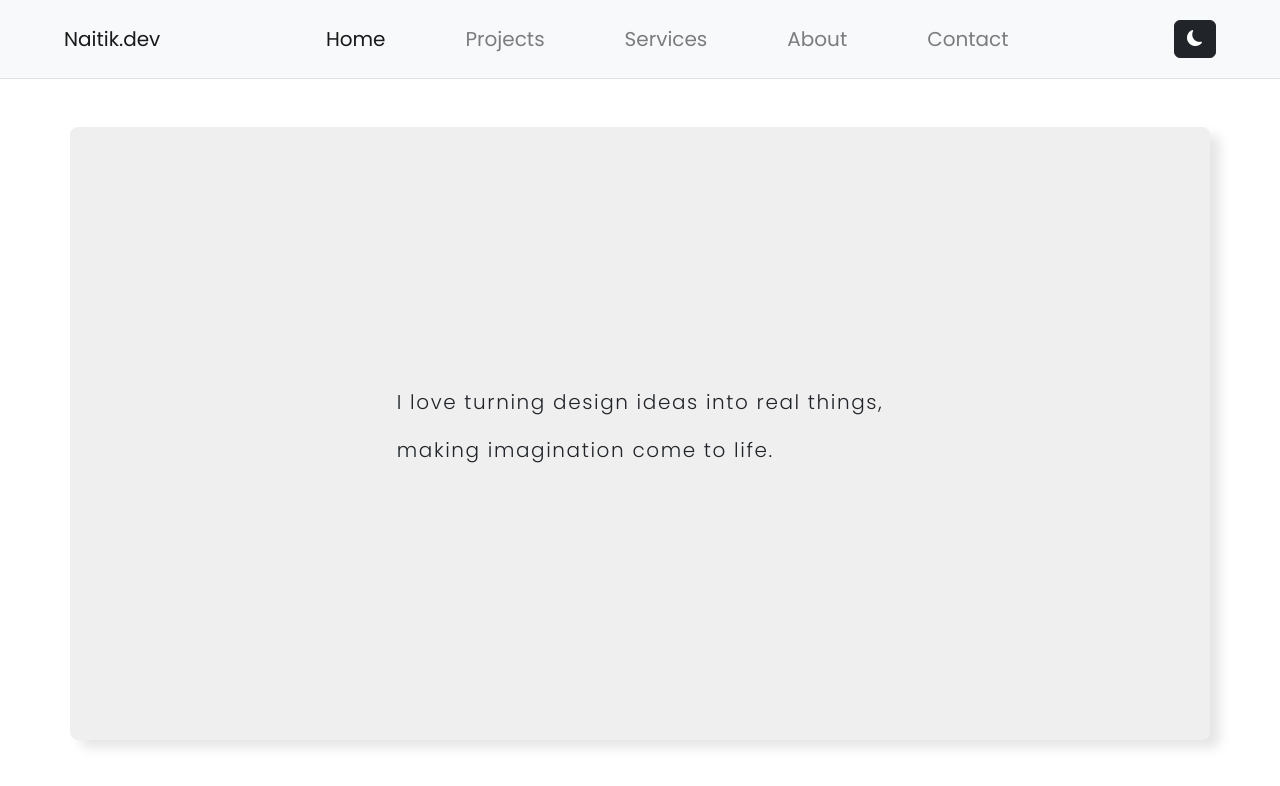
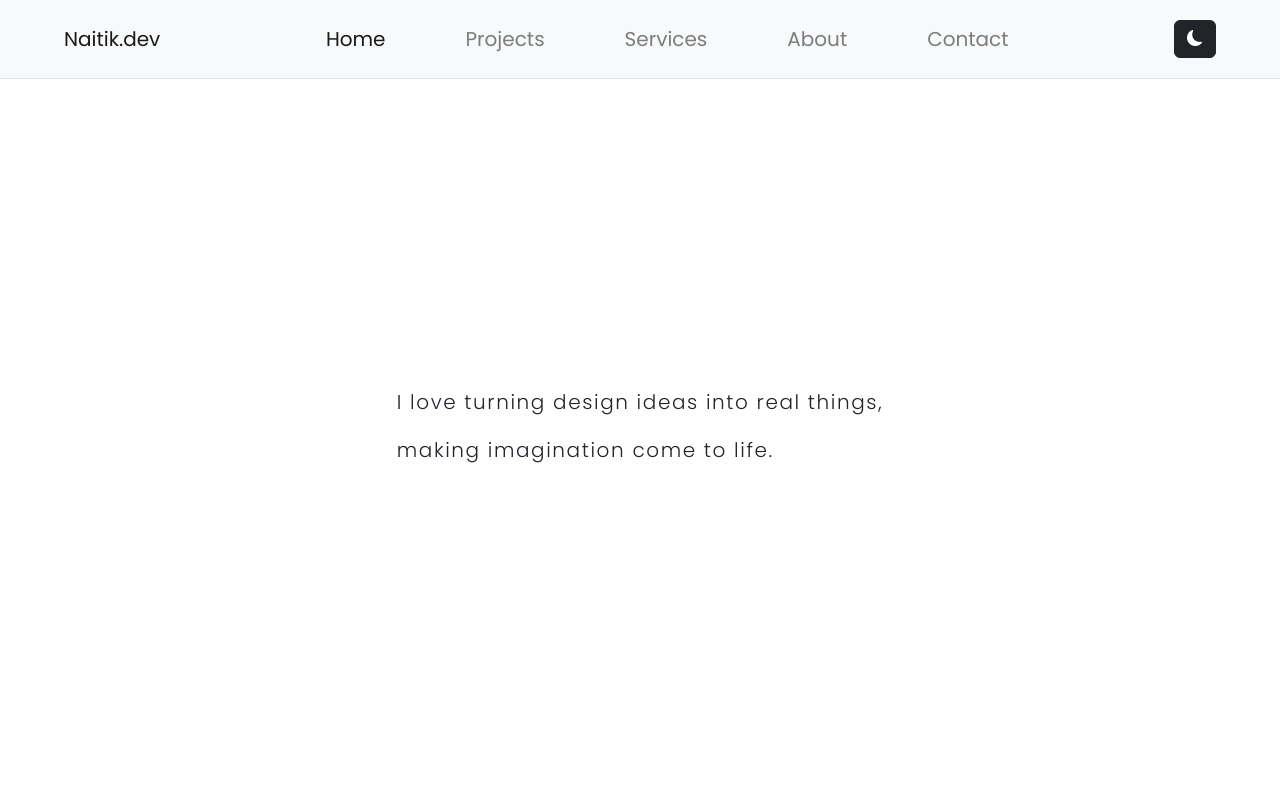
Before and after one commit to nikk-creador/React-app, a React (Create React App) app: page / in a window 1280 px wide. Shown: the top 786 px of the page. Built offline with nearby package versions, Linux system fonts and the light colour scheme.

Commit message:
Update App.css

```diff
--- a/src/App.css
+++ b/src/App.css
@@ -4,18 +4,16 @@
   font-family: "Poppins", sans-serif;
 }
 
+
+.custom-container {
+  border-radius: 8px;
+}
 .container {
   display: flex;
   align-items: center;
   justify-content: center;
   flex-direction: column;
   min-height: calc(100vh - 187px);
-}
-
-.custom-container {
-  background-color: #efefef;
-  border-radius: 8px;
-  box-shadow: 10px 8px 12px rgba(0, 0, 0, 0.1);
 }
 
 .contact-info {
```
